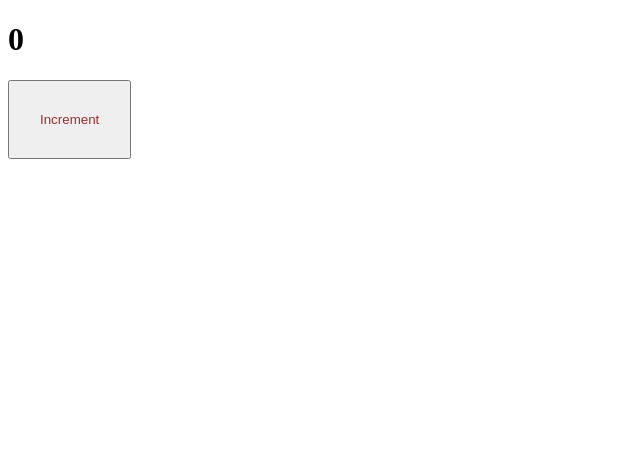
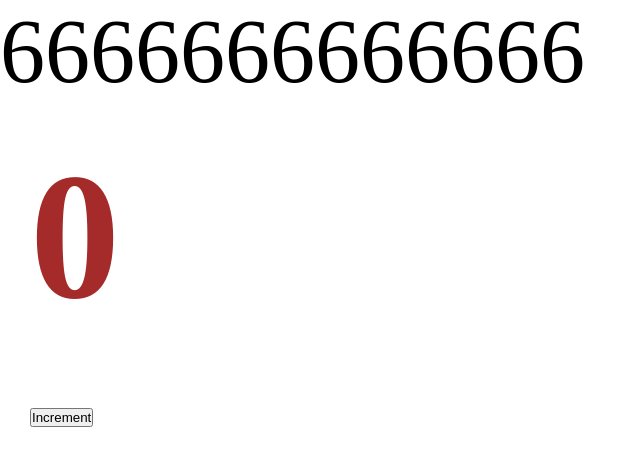
Before and after one commit to loki1520/2024, a React app: page / in a window 1280 px wide. Shown: the top 466 px of the page, without its empty margins (0-643 px from the left). Built offline with nearby package versions, Linux system fonts and the light colour scheme.

Commit message:
Add CSS modules

```diff
--- /dev/null
+++ b/src/App.tsx
@@ -0,0 +1,14 @@
+import React from 'react';
+import Counter from './components/Counter';
+import './index.scss'
+
+const App = () => {
+  return (
+    <div className='app'>
+      6666666666666
+      <Counter />
+    </div>
+  );
+};
+
+export default App;
--- a/src/components/Counter.scss
+++ b/src/components/Counter.module.scss
@@ -1,4 +1,4 @@
-button {
+.btn {
   padding: 30px;
   color: brown;
 }
--- a/src/components/Counter.tsx
+++ b/src/components/Counter.tsx
@@ -1,5 +1,5 @@
 import { useState } from 'react';
-import './Counter.scss';
+import classes from './Counter.module.scss'; // чтобы TS понимал, что это класс, создаем глобальную декларацию типов global.d.ts
 
 const Counter = () => {
   const [count, setCount] = useState(0);
@@ -8,7 +8,7 @@
     setCount(count + 1);
   }
   return (
-    <div>
+    <div className={classes.btn}>
       <h1>{count}</h1>
       <button
         onClick={increment}
--- /dev/null
+++ b/src/index.scss
@@ -0,0 +1,9 @@
+* {
+  margin: 0;
+  padding: 0;
+  box-sizing: border-box;
+}
+
+.app {
+  font-size: 90px;
+}
--- a/src/index.tsx
+++ b/src/index.tsx
@@ -1,10 +1,8 @@
 import { render } from "react-dom";
-import Counter from "./components/Counter";
+import App from "./App";
 // чтобы не просил импортировать реакт - в tsconfig.json ---> "compilerOptions": { ---> "jsx": "react-jsx" }
 
 render(
-  <div>
-    <Counter />
-  </div>,
+  <App />,
   document.getElementById("root")
 );
```
Also changed, not shown: package.json (+54 -1 lines), src/global.d.ts (added, +7 -0 lines), 9 other files (tests, documents, lock files or other folders).
